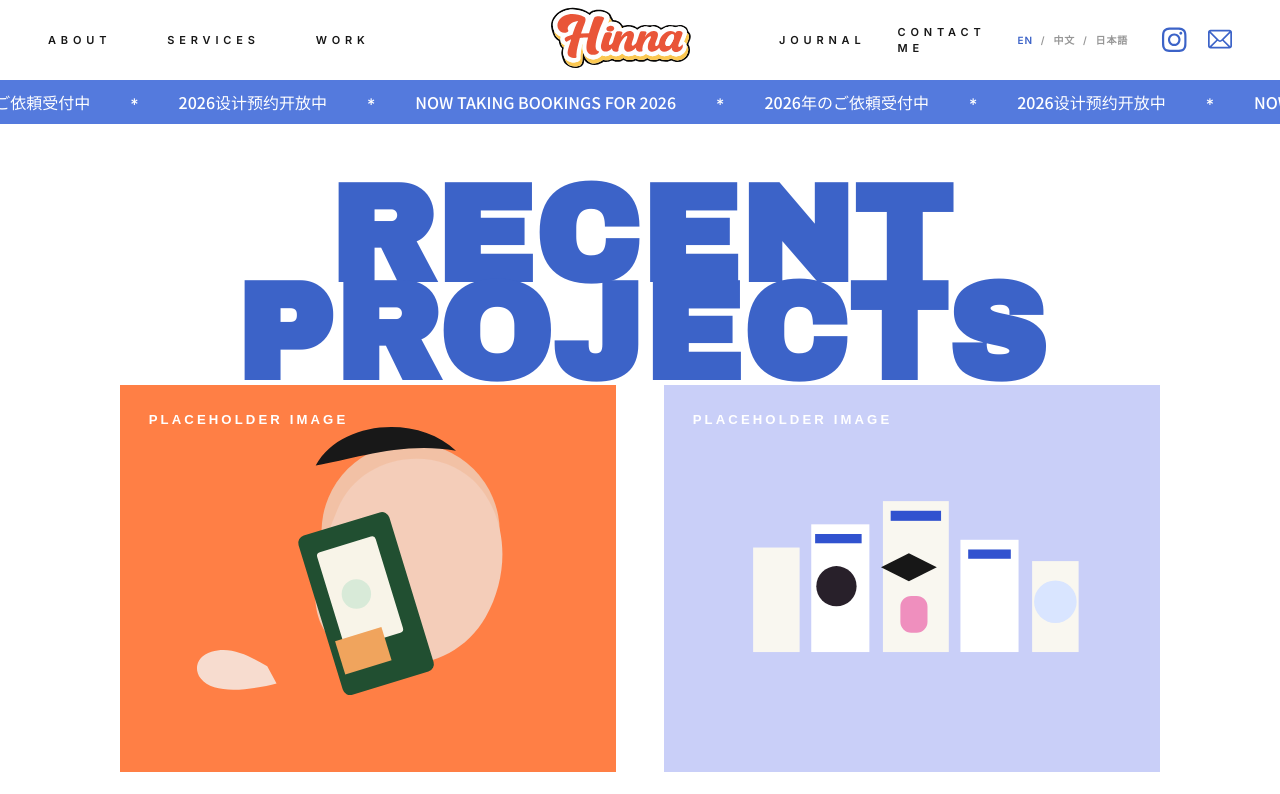
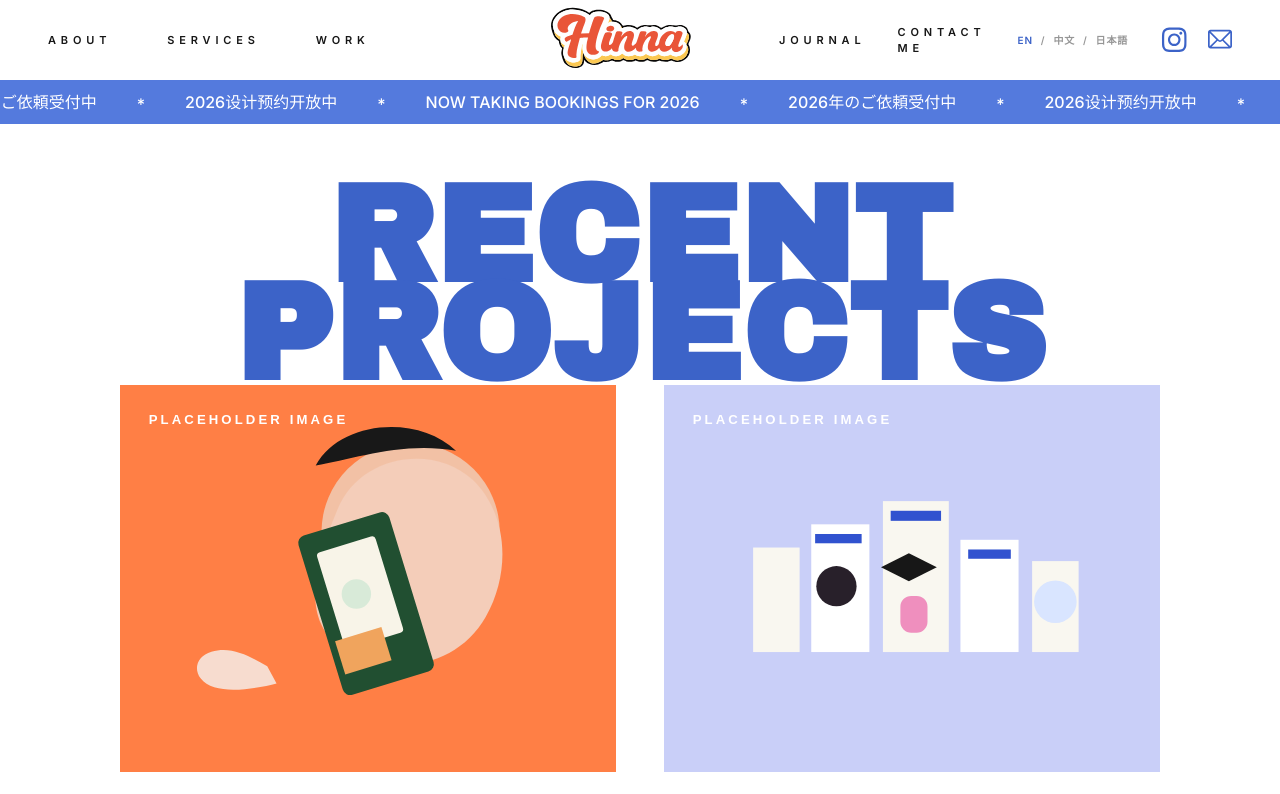
Before and after one commit to qimuxuexue-ctrl/designer-portfolio, a Next.js app: page / in a window 1280 px wide. Shown: the top 794 px of the page. Built offline with nearby package versions, Linux system fonts and the light colour scheme.

Commit message:
Preserve Latin fonts in localized pages

```diff
--- a/styles/globals.css
+++ b/styles/globals.css
@@ -6,7 +6,7 @@
 
 :root {
   --font-sans: "Inter", "Noto Sans SC", "Noto Sans JP", "Helvetica Neue", Arial, sans-serif;
-  --font-display: "Archivo Black", "Arial Black", "Noto Sans SC", "Noto Sans JP", "Helvetica Neue", Arial, sans-serif;
+  --font-display: "Archivo Black", "Noto Sans SC", "Noto Sans JP", "Arial Black", "Helvetica Neue", Arial, sans-serif;
   --font-cjk-sc: "Noto Sans SC", "Source Han Sans SC", "Source Han Sans CN", "PingFang SC", "Microsoft YaHei", "Heiti SC", sans-serif;
   --font-cjk-jp: "Noto Sans JP", "Source Han Sans JP", "Hiragino Sans", "Yu Gothic", "Meiryo", sans-serif;
   --font-cjk: var(--font-cjk-sc);
@@ -14,14 +14,10 @@
 }
 
 :root[data-language="zh"] {
-  --font-sans: var(--font-cjk-sc);
-  --font-display: var(--font-cjk-sc);
   --font-cjk: var(--font-cjk-sc);
 }
 
 :root[data-language="ja"] {
-  --font-sans: var(--font-cjk-jp);
-  --font-display: var(--font-cjk-jp);
   --font-cjk: var(--font-cjk-jp);
 }
 
@@ -54,7 +50,7 @@ a {
 
 .marquee-track {
   animation: marquee 46s linear infinite;
-  font-family: var(--font-cjk);
+  font-family: var(--font-sans);
 }
 
 .marquee-track:hover {
```
